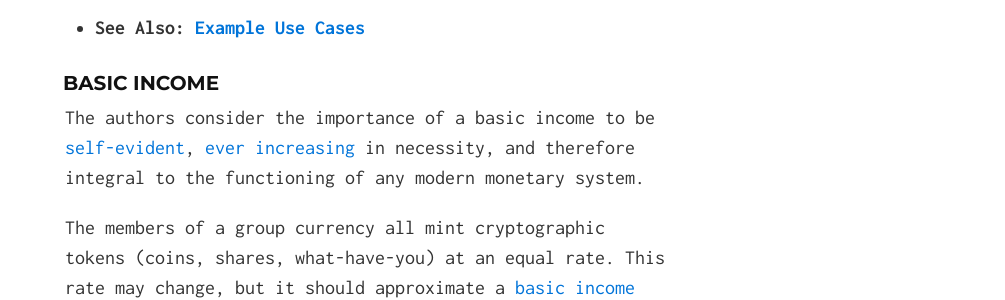
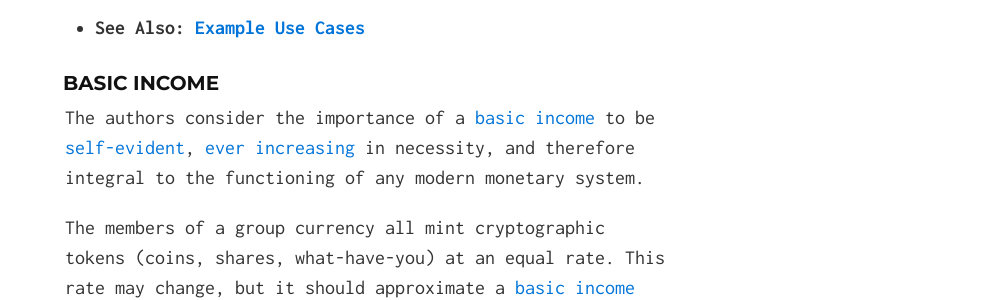
Before and after one commit to okTurtles/groupcurrency.org, a Jekyll site: the page built from index.md, in a window 1280 px wide and 900 px high, scrolled down 854 px. Shown: the part 153-453 px from the top of the window, without its empty margins (275-1280 px from the left). Built offline with Jekyll 4.4.1, drawn with Linux system fonts in a browser that asks for light colours; comment, search, counter and statistics services are not loaded; part of the change alters nothing that is shown.

Commit message:
Updated links and anchors.

```diff
--- a/index.md
+++ b/index.md
@@ -7,7 +7,7 @@ layout: default
 A `group currency` ___(n)___ is a __[cryptocurrency](https://en.wikipedia.org/wiki/Cryptocurrency)__ that:
 
 1. provides its __[identified members](<#Sybil>)__ with
-2. a __[basic income](http://www.reddit.com/r/basicincome/wiki/index)__
+2. a __[basic income](<#BasicIncome>)__
 3. voting rights over a __[group fund](<#GroupFund>)__ _(optional)_
 4. and provides __[adequate means](https://en.wikipedia.org/wiki/Blockchain)__ for transparency and accountability.
 
@@ -23,9 +23,11 @@ __It is OK to think of group currencies as establishing more efficient, transpar
 
 - __See Also: [Example Use Cases](<#Examples>)__
 
+<a name="BasicIncome"></a>
+
 ### Basic Income
 
-The authors consider the importance of a basic income to be [self-evident](http://www.reddit.com/r/basicincome/wiki/index), [ever](http://io9.com/how-universal-basic-income-will-save-us-from-the-robot-1653303459) [increasing](https://www.youtube.com/watch?v=7Pq-S557XQU) in necessity, and therefore integral to the functioning of any modern monetary system.
+The authors consider the importance of a [basic income](http://www.reddit.com/r/basicincome/wiki/index) to be [self-evident](http://www.reddit.com/r/basicincome/wiki/index), [ever](http://io9.com/how-universal-basic-income-will-save-us-from-the-robot-1653303459) [increasing](https://www.youtube.com/watch?v=7Pq-S557XQU) in necessity, and therefore integral to the functioning of any modern monetary system.
 
 The members of a group currency all mint cryptographic tokens (coins, shares, what-have-you) at an equal rate. This rate may change, but it should approximate a [basic income](http://www.reddit.com/r/basicincome/wiki/index) for each group member.
 
@@ -97,6 +99,8 @@ __Any value-creation activity can now be easily financed without annoying your o
     <p>
         Say you visit a website selling <span style="color:#c00066; font-weight:bold">Pink Widgets</span> for <span style="color:#c00066; font-weight:bold">PinkCoins</span>. You only have <span style="color:darkgreen; font-weight:bold">TurtleCoins</span>. That doesn't matter because your <span style="color:darkgreen; font-weight:bold">TurtleCoins</span> can be quickly converted into <span style="color:#c00066; font-weight:bold">PinkCoins</span> on a decentralized exchange. The software can even show you prices only in terms of your <span style="color:darkgreen; font-weight:bold">TurtleCoins</span> so you don't have to think about <span style="color:#c00066; font-weight:bold">PinkCoins</span> (unless you want to).</p>
 </div>
+
+<a name="Implementations"></a>
 
 ## Implementations
 
```
